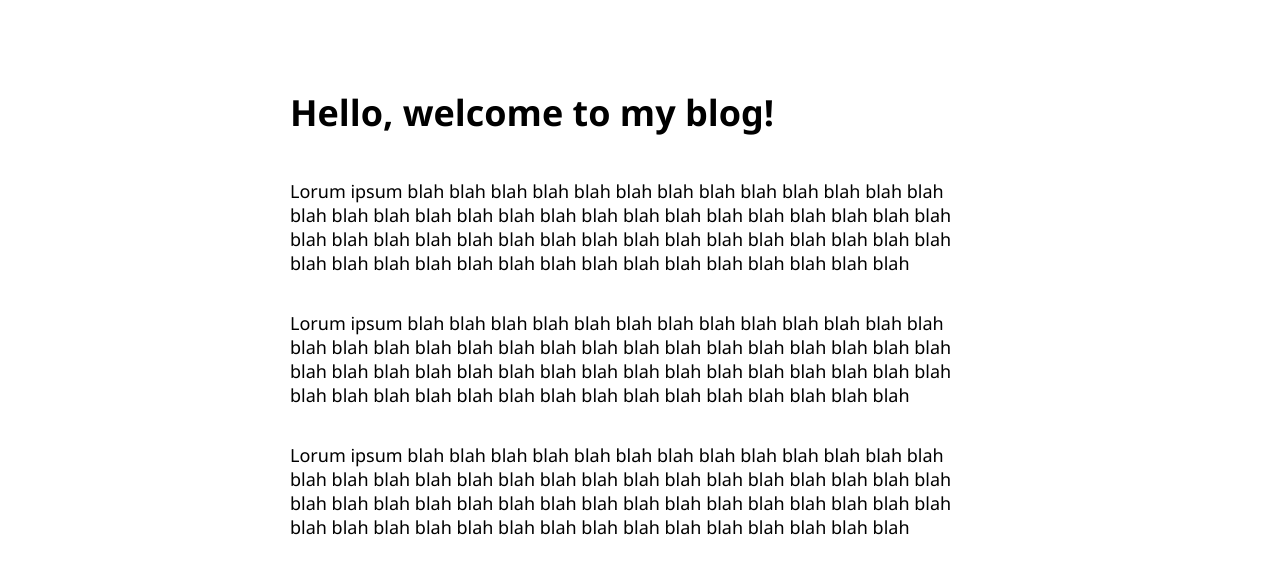
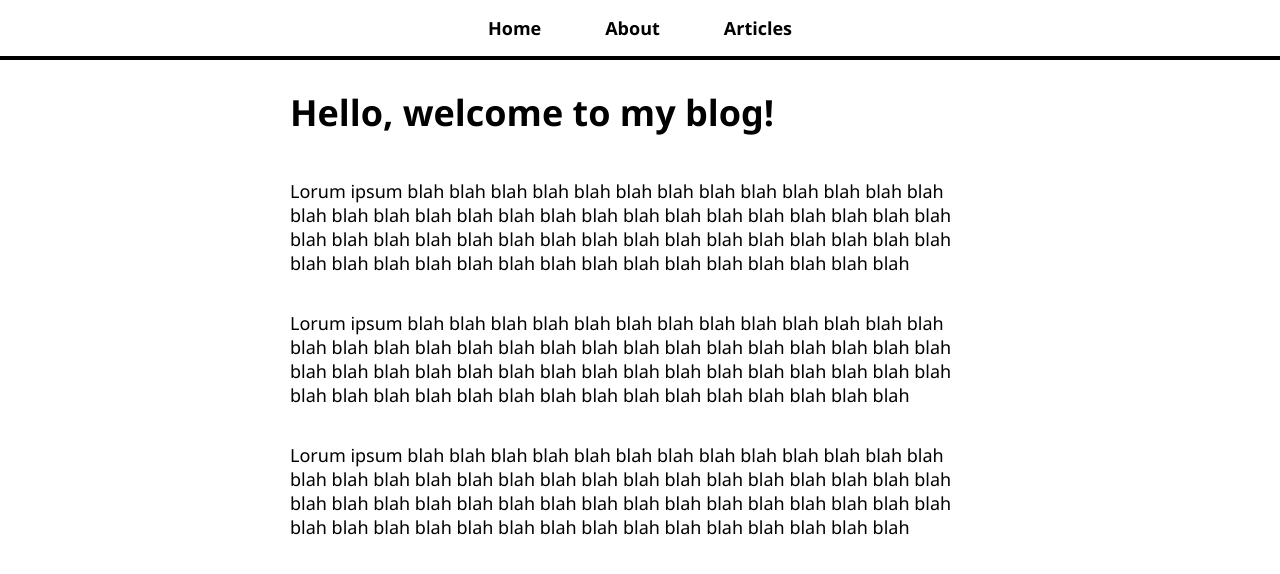
Before and after one commit to dabockster/react-blog, a React (Create React App) app: page / in a window 1280 px wide. Shown: the top 574 px of the page. Built offline with nearby package versions, Linux system fonts and the light colour scheme.

Commit message:
Created a navbar component

```diff
--- a/src/App.js
+++ b/src/App.js
@@ -7,11 +7,13 @@
 import AboutPage from './pages/AboutPage';
 import ArticlesList from './pages/ArticlesList';
 import ArticlePage from './pages/ArticlePage';
+import NavBar from './NavBar';
 
 function App() {
   return (
     <Router>
       <div className="App">
+        <NavBar />
         <div id="page-body">
           <Route path ="/" component={HomePage} exact />
           <Route path ="/about" component={AboutPage} />
--- /dev/null
+++ b/src/NavBar.js
@@ -0,0 +1,20 @@
+import React from 'react';
+import { Link } from 'react-router-dom';
+
+const NavBar = () => (
+    <nav>
+        <ul>
+            <li>
+                <Link to="/">Home</Link>
+            </li>
+            <li>
+                <Link to="/about">About</Link>
+            </li>
+            <li>
+                <Link to="/articles-list">Articles</Link>
+            </li>
+        </ul>
+    </nav>
+);
+
+export default NavBar;
```
